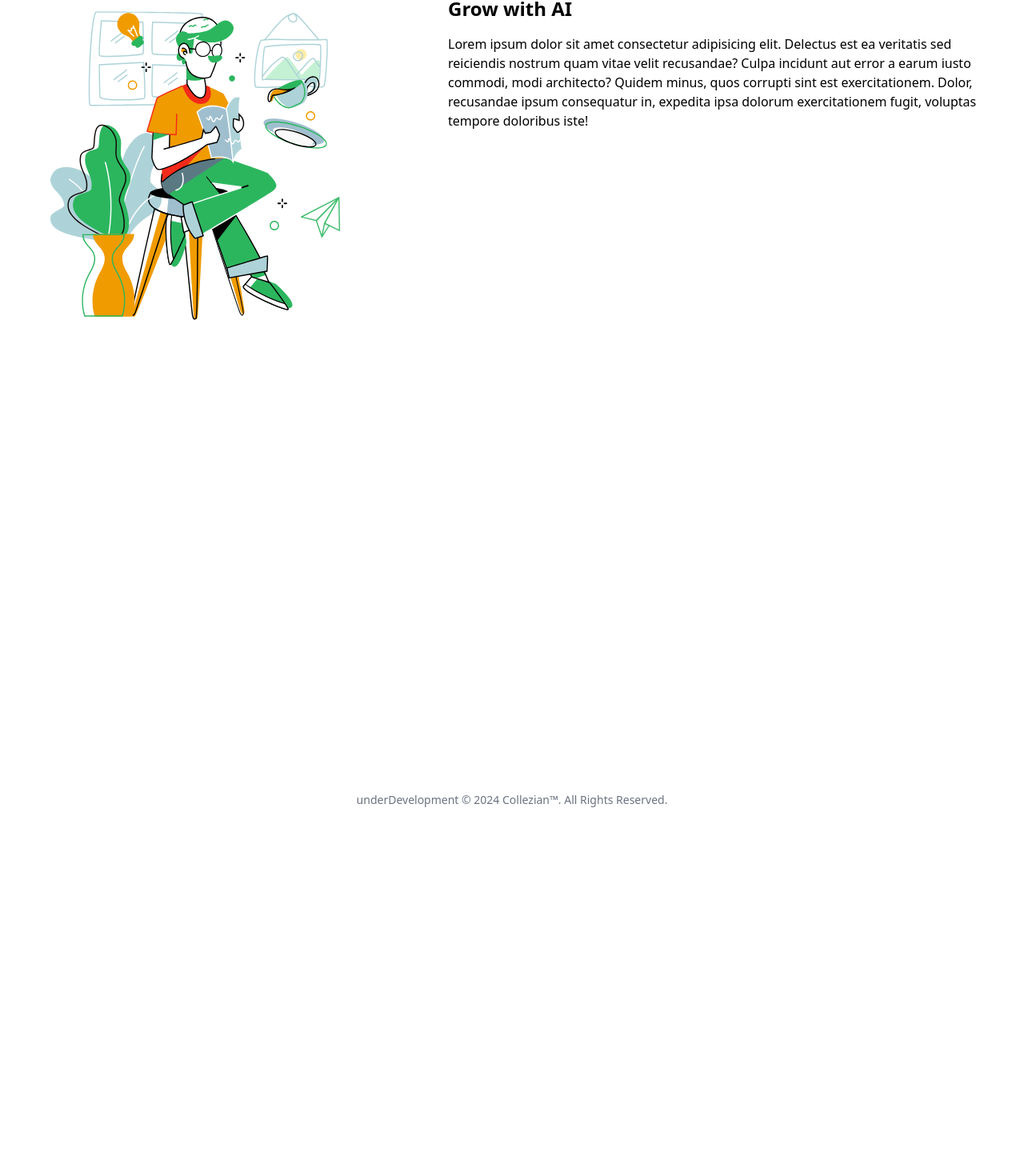
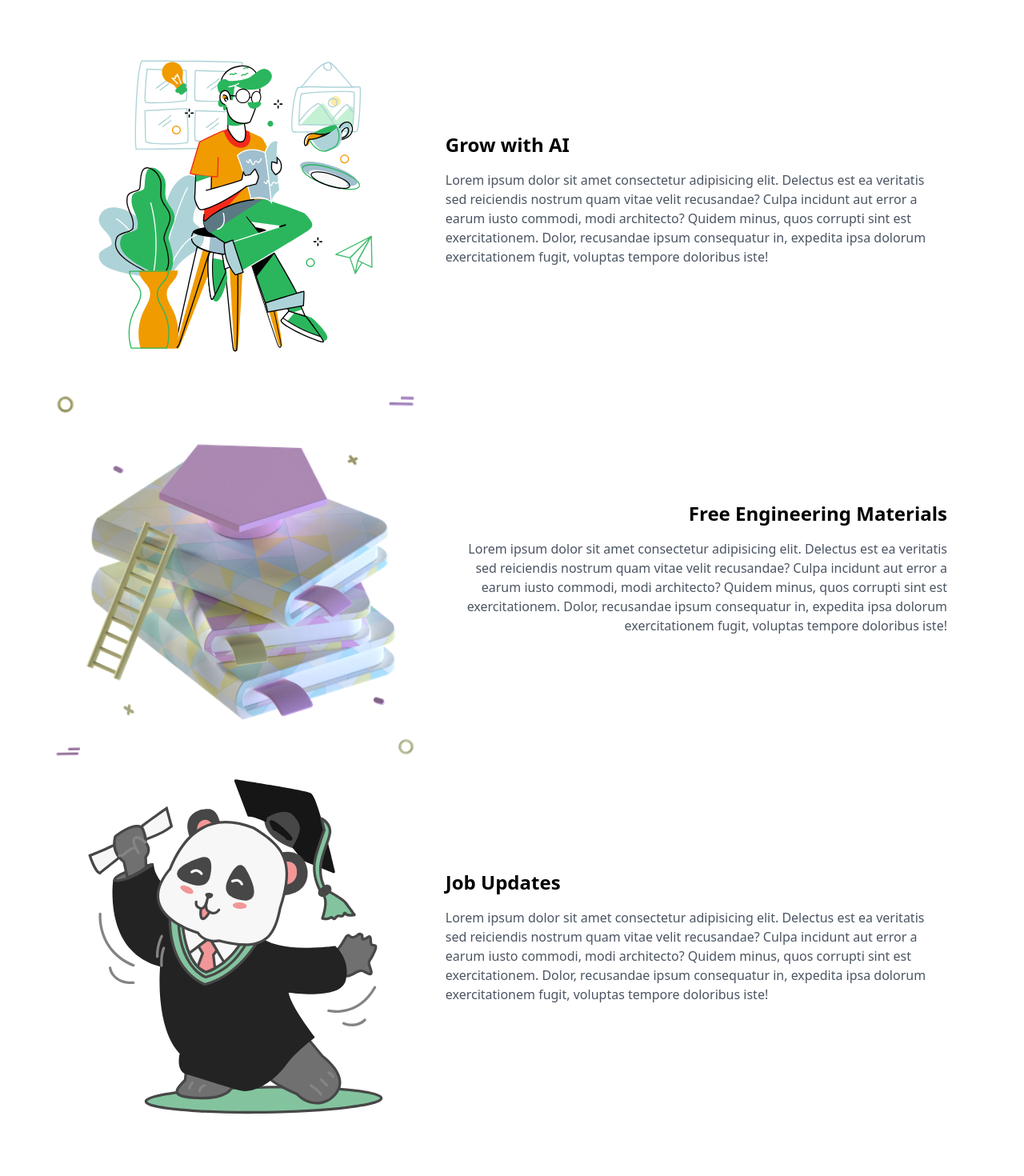
Before and after one commit to modest-azad/collezian-0.1.0, a Next.js app: page / in a window 1280 px wide. Shown: the part 659-2129 px from the top of the page at 80% size. Before the commit the page ends 1678 px from the top, so only its background shows below. Built offline with nearby package versions, Linux system fonts and the light colour scheme.

Commit message:
spacing need to fixex

```diff
--- a/src/components/services.js
+++ b/src/components/services.js
@@ -2,19 +2,53 @@
 function services() {
   return (
     <>
-      <div className="services container">
-        <div className="feature grid grid-rows-2 gap-10 md:grid-cols-5">
+      <div className="service p-[5%] md:p[40%] ">
+        {/* feature - 1  */}
+        <div className="feature grid max-sm:grid-rows-2 md:grid-cols-5 items-center">
           <div className="feature-image md:col-span-2 ">
-            <img
-
-              src="/images/man-reading-book.svg"
-              alt="readingBook"
-            />
+            <img src="/images/man-reading-book.svg" alt="readingBook" />
           </div>
 
-          <div className="feature-content max-sm:text-center  md:col-span-3 p-8">
+          <div className="feature-content max-sm:text-center md:p-8 md:col-span-3 ">
             <h2 className="font-bold  text-2xl">Grow with AI</h2>
-            <p className="py-4">
+            <p className="py-4 text-gray-600">
+              Lorem ipsum dolor sit amet consectetur adipisicing elit. Delectus
+              est ea veritatis sed reiciendis nostrum quam vitae velit
+              recusandae? Culpa incidunt aut error a earum iusto commodi, modi
+              architecto? Quidem minus, quos corrupti sint est exercitationem.
+              Dolor, recusandae ipsum consequatur in, expedita ipsa dolorum
+              exercitationem fugit, voluptas tempore doloribus iste!
+            </p>
+          </div>
+        </div>
+
+        {/* feature - 2 */}
+        <div className="feature grid max-sm:grid-rows-2 md:grid-cols-5 items-center">
+          <div className="feature-image md:col-span-2 ">
+            <img src="/images/education.png" alt="Study_Materials" />
+          </div>
+          <div className="feature-content max-sm:text-center text-right md:p-8 md:col-span-3 ">
+            <h2 className="font-bold text-2xl">Free Engineering Materials</h2>
+            <p className="py-4 text-gray-600">
+              Lorem ipsum dolor sit amet consectetur adipisicing elit. Delectus
+              est ea veritatis sed reiciendis nostrum quam vitae velit
+              recusandae? Culpa incidunt aut error a earum iusto commodi, modi
+              architecto? Quidem minus, quos corrupti sint est exercitationem.
+              Dolor, recusandae ipsum consequatur in, expedita ipsa dolorum
+              exercitationem fugit, voluptas tempore doloribus iste!
+            </p>
+          </div>
+        </div>
+
+        {/* feature - 3  */}
+        <div className="feature grid max-sm:grid-rows-2 md:grid-cols-5 items-center">
+          <div className="feature-image md:col-span-2 ">
+            <img src="/images/happy-graduation.svg" alt="career" />
+          </div>
+
+          <div className="feature-content max-sm:text-center md:p-8 md:col-span-3 ">
+            <h2 className="font-bold  text-2xl">Job Updates</h2>
+            <p className="py-4 text-gray-600">
               Lorem ipsum dolor sit amet consectetur adipisicing elit. Delectus
               est ea veritatis sed reiciendis nostrum quam vitae velit
               recusandae? Culpa incidunt aut error a earum iusto commodi, modi
```
